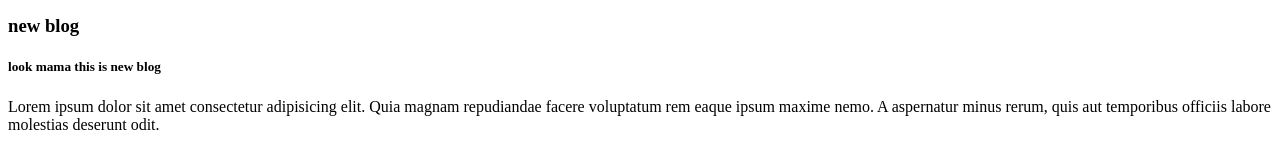
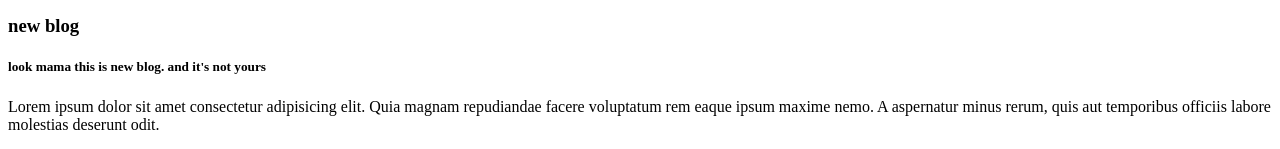
Before and after one commit to fahimshahriar98/my-fourth-repo, a plain HTML site: page index.html in a window 1280 px wide. Shown: the part 142-291 px from the top of the page. Drawn offline with Linux system fonts and the light colour scheme.

Commit message:
mama is angry

```diff
--- a/index.html
+++ b/index.html
@@ -12,7 +12,7 @@
     <img src="jdepp.jpg" alt="picture of Johnny Depp">
     <div>
         <h3>new blog</h3>
-        <h5>look mama this is new blog</h5>
+        <h5>look mama this is new blog. and it's not yours</h5>
         <p>Lorem ipsum dolor sit amet consectetur adipisicing elit. Quia magnam repudiandae facere voluptatum rem eaque ipsum maxime nemo. A aspernatur minus rerum, quis aut temporibus officiis labore molestias deserunt odit.</p>
     </div>
 </body>
```
